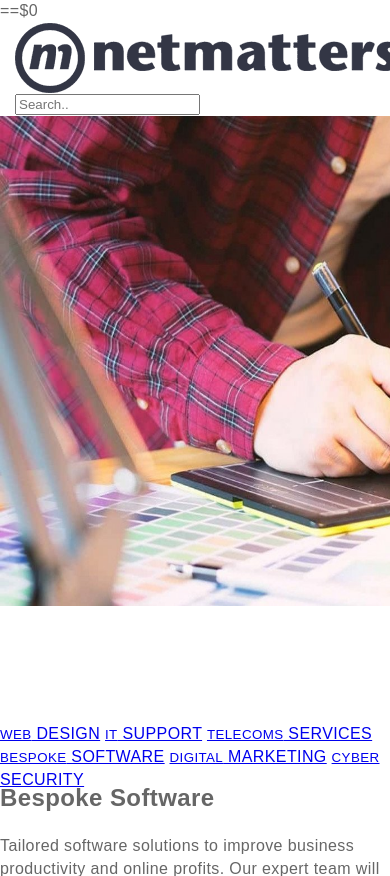
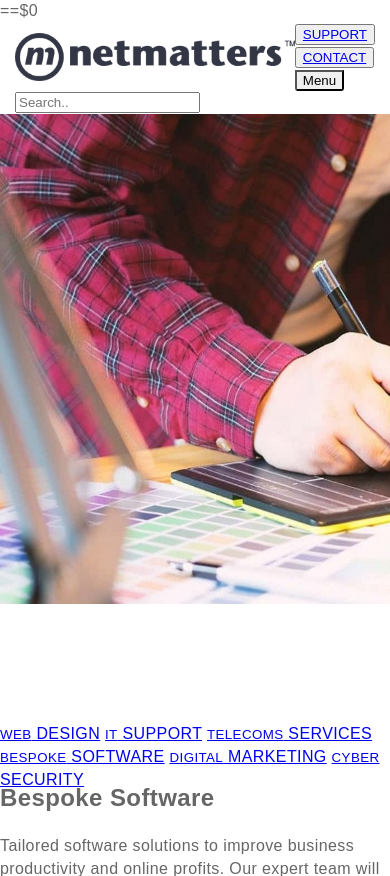
Before and after one commit to Bellybones-inc/Netmatters-Website, a PHP site: page / in a window 390 px wide. Shown: the top 876 px of the page. Run offline with PHP 8.4, Linux system fonts and the light colour scheme.

Commit message:
- Added sass and also stretch property to Netmatters logo.

```diff
--- /dev/null
+++ b/CSS/styles.css
@@ -0,0 +1,145 @@
+/* Layout */
+html {
+  height: 100%;
+  display: block;
+  text-size-adjust: 100%;
+}
+
+body {
+  font-family: Poppins, sans-serif;
+  line-height: 1.42857143;
+  font-size: 1rem;
+  letter-spacing: .4px;
+  color: #666;
+  margin: 0;
+  display: block;
+}
+
+#container {
+  display: block;
+  position: relative;
+  height: 100%;
+  overflow-x: hidden;
+  overflow-y: hidden;
+}
+
+Ignore for time being
+.main {
+  display: block;
+  color: rgb 102, 102, 102;
+  background-color: white;
+}
+
+.main-outer {
+  display: block;
+  height: 100%;
+  overflow-x: auto;
+  overflow-y: auto;
+}
+
+.main-inner {
+  display: block;
+  overflow-x: hidden;
+  overflow-y: hidden;
+}
+
+/* header */
+.page-parent {
+  display: flex;
+  flex-direction: row;
+  height: 700px;
+}
+
+.half-page {
+  width: 100%;
+  min-height: 700px;
+  display: flex;
+  flex-direction: column;
+}
+
+/* consider removing height from container below */
+#header_container {
+  display: block;
+  color: #666;
+  height: 168px;
+}
+
+.inner {
+  display: block;
+  padding: 20px,0px, 20px, 0px;
+}
+
+.container {
+  display: block;
+  padding-left: 15px;
+  padding-right: 15px;
+  margin-left: 0px;
+  margin-right: 0px;
+}
+
+.row {
+  display: table;
+  width: 100%;
+}
+
+.netmatters {
+  border-image-repeat: stretch;
+  border-image-slice: 100%;
+  max-width: 100%;
+}
+
+.logo_container_1 {
+  padding: 0;
+  display: table-cell;
+  float: none;
+  vertical-align: middle;
+  width: 100%;
+  position: relative;
+  min-height: 1px;
+}
+
+/* .logo_container_2 {
+  table-layout: fixed;
+} */
+.netmatters {
+  vertical-align: middle;
+  display: table-cell;
+}
+
+.hamburger {
+  align-items: flex-start;
+  border-bottom-left-radius: 3px;
+  border-bottom-right-radius: 3px;
+  border-image-repeat: stretch;
+  border-image-slice: 100%;
+}
+
+/* middle section begins - services */
+#middle {
+  display: block;
+}
+
+.service_container {
+  display: block;
+  padding: 50px, 15px, 50px, 15px;
+  margin-right: auto;
+  margin-left: auto;
+}
+
+.services {
+  margin-top: -30px;
+}
+
+/* Job advertisements */
+.img_container {
+  height: auto;
+  display: block;
+  overflow-x: hidden;
+  overflow-y: hidden;
+}
+
+.img-1 .img-2 {
+  width: 100%;
+}
+
+/* media queries */
--- a/styles.css
+++ b/SCSS/styles.scss
@@ -35,7 +35,7 @@ Ignore for time being
 
 .main {
     display: block;
-    color: rgb(102, 102, 102);
+    color: rgb (102, 102, 102);
     background-color: rgb(255, 255, 255);
   }
 
@@ -60,11 +60,11 @@ Ignore for time being
   height: 700px;
 }
 
-.full-page {
+.half-page {
+  width: 100%;
+  min-height: 700px;
   display: flex;
   flex-direction: column;
-  min-height: 700px;
-  height: 100vh;
 }
 
 /* consider removing height from container below */
@@ -93,23 +93,38 @@ Ignore for time being
   width: 100%
 }
 
+.netmatters {
+border-image-repeat: stretch;
+border-image-slice: 100%;
+max-width: 100%
+}
+
 .logo_container_1 {
   padding: 0;
   display: table-cell;
   float: none;
   vertical-align: middle;
-  width: 100%
+  width: 100%;
   position: relative;
   min-height: 1px;
 }
 
-.logo_container_2 {
+/* .logo_container_2 {
   table-layout: fixed;
-}
+} */
 
 .netmatters {
   vertical-align: middle;
   display: table-cell;
+
+}
+
+.hamburger {
+align-items: flex-start;
+border-bottom-left-radius: 3px;
+border-bottom-right-radius: 3px;
+border-image-repeat: stretch;
+border-image-slice: 100%;
 
 }
 
@@ -151,21 +166,17 @@ overflow-y: hidden;
 
 
 /* media queries */
-
-@media (max-width: 767px) { header .inner .row
-{
-  display: table;
-  width: 100%;
-  margin: 0;
-}
+//
+// @media (max-width: 767px) {#header_container .inner .row {
+//   display: table;
+//   width: 100%;
+//   margin: 0;
+// }
+//
+// @media (max-width: 991px) {header .inner .logo_container_2 {
+//   display: table;
+//   table-layout: fixed;
+// }
 
 
-
-
-
-
-
-
-
-
-}
+// This is the end
--- a/index.html
+++ b/index.html
@@ -3,9 +3,10 @@
   <head>
     <meta charset="utf-8">
     <meta name="viewport" content="width=device-width,
-    initial-scale=1, maximum-scale=1"> ==$0
+    initial-scale=1, maximum-scale=1">==$0
     <title>Netmatters Homepage</title>
     <link rel="stylesheet" href="styles.css">
+    <link href="dist/hamburgers.css" rel="stylesheet">
   </head>
   <body>
     <div id="container">
@@ -14,7 +15,7 @@
         <div class="main-inner">
 
         <div class="page-parent">
-        <div class="full-page">
+        <div class="half-page">
 
             <!-- start of header  -->
 
@@ -32,6 +33,7 @@
 
                  <div class="logo_container_2">
 
+                  <a href="http://www.netmatters.co.uk"></a>
                   <img class="netmatters" src="img/netmatters-logo.png">
 
                 </div>
@@ -42,7 +44,13 @@
 
                <button class="contact"><a href="#">CONTACT</a></button>
 
-               <button class="dropbtn">Menu</button>
+              <button class="hamburger" type="button">
+                <span class="hamburger-box">
+                  <span class="hamburger-inner">
+                  </span>
+                </span>
+                <span class="title">Menu</span>
+              </button>
 
              </div>
 
@@ -63,7 +71,6 @@
              </div>
            </div>
           </div>
-         </div>
        <!-- Logo header end -->
 
         <!-- </div> -->
@@ -317,5 +324,6 @@
     </div>
     </div>
     </div>
+  </div>
   </body>
 </html>
```
Also changed, not shown: SCSS/styles.css (added, +146 -0 lines), 2 other files.
